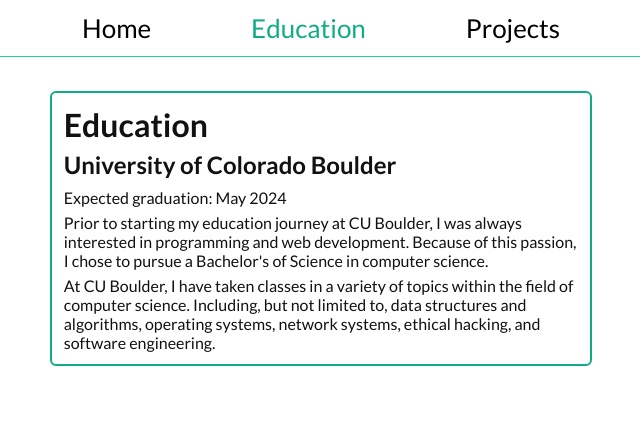
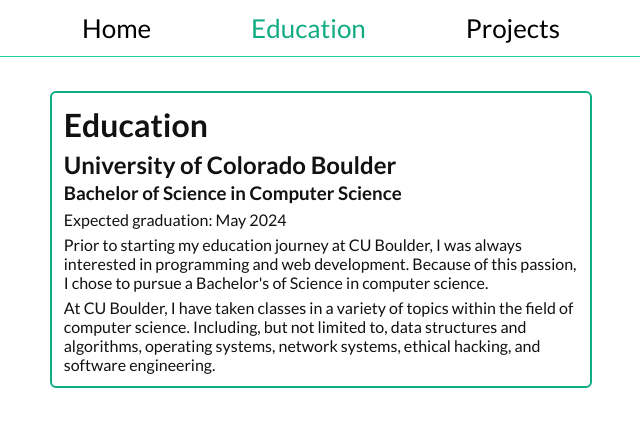
Before and after one commit to tylerhand1/portfolio, a React (Vite) app: page /education in a window 1280 px wide. Shown: the top 426 px of the page, without its empty margins (319-959 px from the left). Built offline with nearby package versions, Linux system fonts and the light colour scheme.

Commit message:
Added degree info title to Education.jsx

```diff
--- a/src/pages/Education.jsx
+++ b/src/pages/Education.jsx
@@ -8,6 +8,7 @@
         <div className="card">
           <h1>Education</h1>
           <h2>University of Colorado Boulder</h2>
+          <h3>Bachelor of Science in Computer Science</h3>
           <p>Expected graduation: May 2024</p>
           <p>Prior to starting my education journey at CU Boulder, I was always interested in programming
             and web development. Because of this passion, I chose to pursue a Bachelor&apos;s of Science
```
